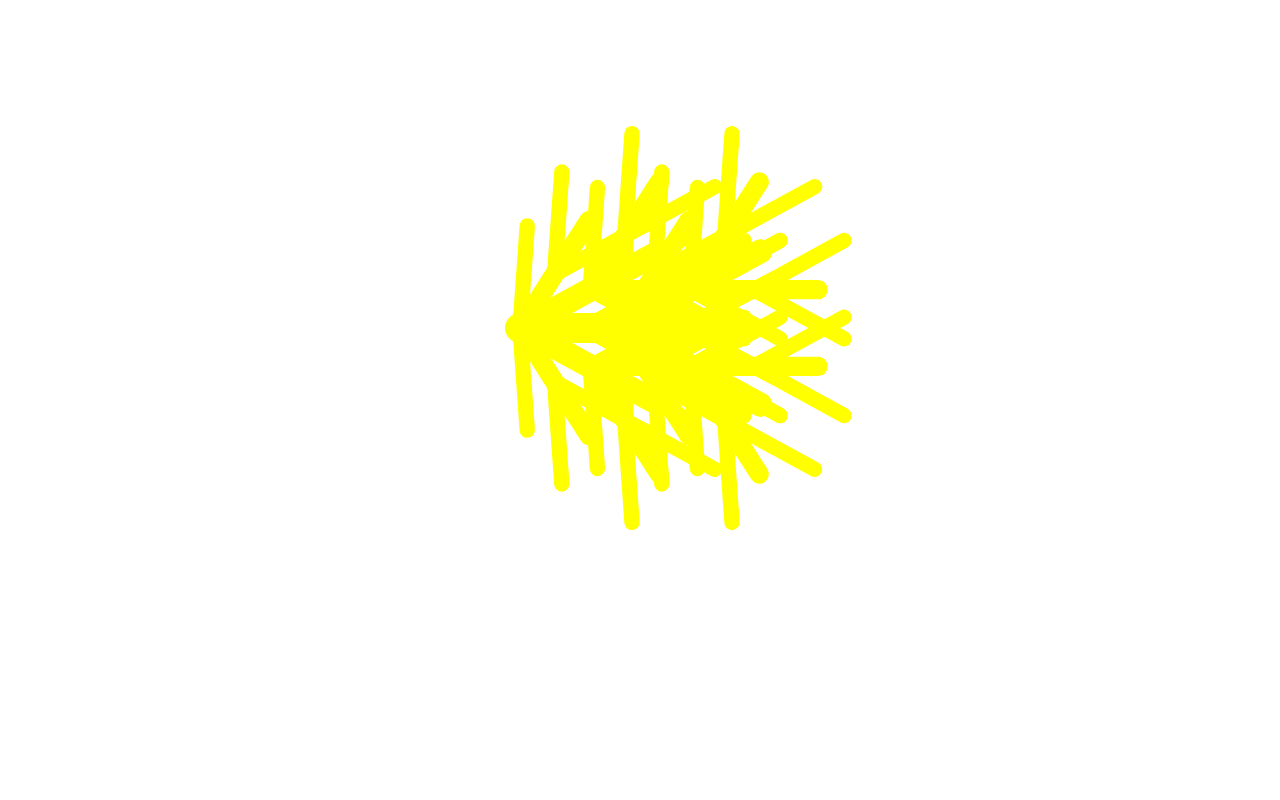
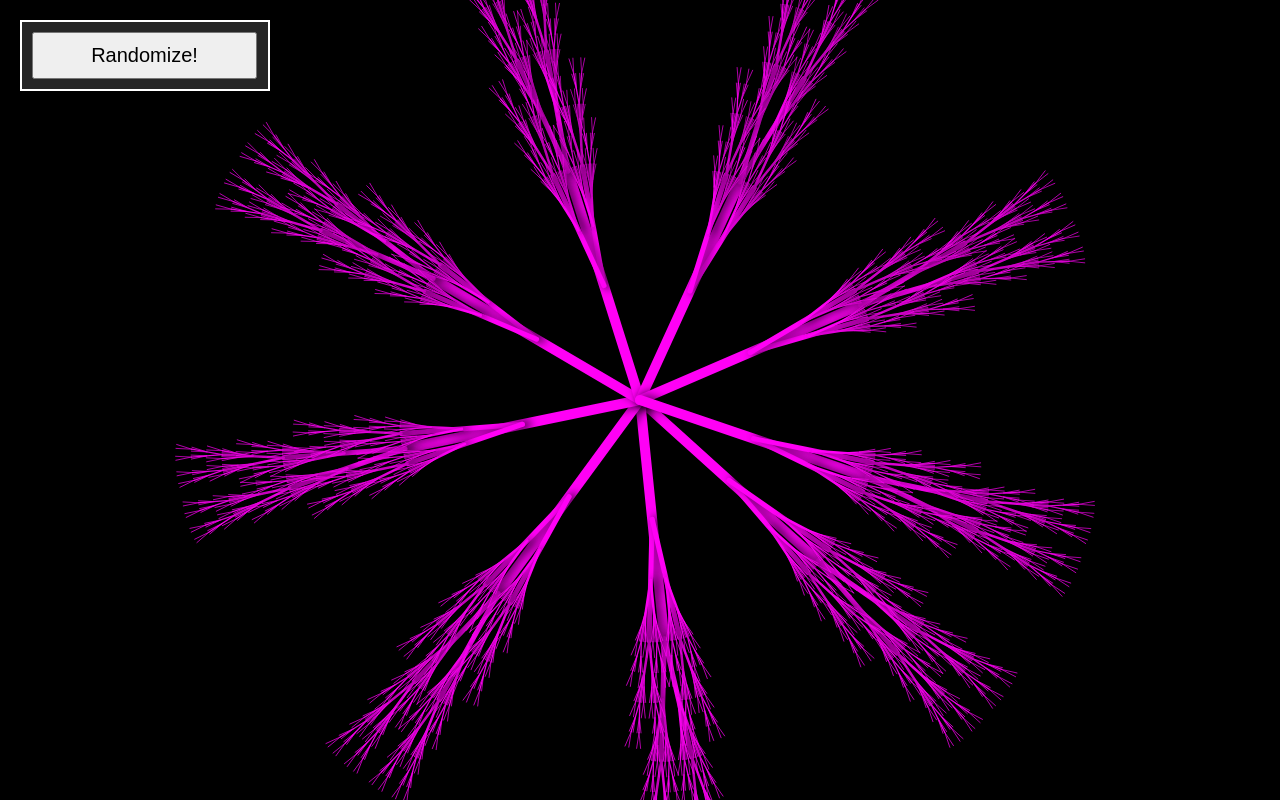
Before and after one commit to MississippiBrenn/htmlcanvas, a plain HTML site: page index.html in a window 1280 px wide. Drawn offline with Linux system fonts and the light colour scheme.

Commit message:
randomize button

```diff
--- a/index.html
+++ b/index.html
@@ -4,10 +4,13 @@
     <meta charset="UTF-8">
     <meta http-equiv="X-UA-Compatible" content="IE=edge">
     <meta name="viewport" content="width=device-width, initial-scale=1.0">
-
+    <link rel="stylesheet" href="style.css">
 </head>
 <body>
     <canvas id="canvas1"></canvas>
+    <div id="controls">
+        <button id="randomizeButton">Randomize!</button>
+    </div>
     <script src="./script.js"></script>
 </body>
 </html>
--- a/script.js
+++ b/script.js
@@ -2,25 +2,40 @@ window.addEventListener('load', function(){
     const canvas = document.getElementById('canvas1')
     //built in canvas 2d api
     const ctx = canvas.getContext('2d');
-    canvas.width = window.innerWidth * 0.8;
-    canvas.height = window.innerHeight * 0.8;
+    canvas.width = window.innerWidth;
+    canvas.height = window.innerHeight;
     //canvas settings
     ctx.fillStyle = 'green';
-    ctx.strokeStyle = 'yellow';
-    ctx.lineWidth = 30
-    ctx.lineCap='round';
+    ctx.strokeStyle = 'gold';
+    ctx.lineWidth = 10;
+    ctx.lineCap ='round';
+    ctx.shadowColor = 'rgba(0,0,0,0.7)';
+    ctx.shadowOffsetX = 10;
+    ctx.shadowOffsetX = 5;
+    ctx.shadowBlur = 10;
 
     //effect settings
-    let size = 200;
-    let sides = 20;
-    let maxLevel = 3;
-    let spread = 0.5;
-    let branches = 2;
-    ctx.save();
-    ctx.translate(canvas.width/2,canvas.height/2);
-    ctx.scale(1,1);
-    ctx.rotate(0);
-    // ctx.fillRect(0,0, canvas.width, canvas.height);
+    let size = canvas.width <canvas.height ? canvas.width * 0.3 : canvas.height * 0.3;
+    //depth of fractal
+    const maxLevel = 4;
+    const branches = 2;
+
+    // number of sides to form full circle
+    let sides = Math.random() * 7 + 2;
+    //how much smaller the segmets are compared to the previous segment
+    let scale = Math.random() * 0.2 + 0.4;
+    //angle in radians between parent branches and their segments
+    //0 is cool
+    let spread = Math.random() * 2.9 + 0.1;
+    // hsl color declaration 0% is gray scale and 100% is full saturated
+    let color = 'hsl('+Math.random() * 360 +', 100%, 50%)';
+     drawFractal();
+
+
+    //controls
+    const randomizeButton = document.getElementById('randomizeButton')
+
+
 
     function drawBranch(level){
         if(level > maxLevel) return;
@@ -30,36 +45,51 @@ window.addEventListener('load', function(){
         ctx.stroke();
         for(let i =0; i < branches; i++){
             ctx.save();
-            ctx.translate((size/branches)*i,0)
+            ctx.translate(size-(size/branches)*i,0);
             ctx.rotate(spread);
-            ctx.scale(0.8,0.8);
+            ctx.scale(scale,scale);
             drawBranch(level+1);
             ctx.restore();
 
             ctx.save();
-            ctx.translate((size/branches)*i,0)
+            ctx.translate(size -(size/branches)*i,0);
             ctx.rotate(-spread);
-            ctx.scale(0.8,0.8);
+            ctx.scale(scale,scale);
             drawBranch(level+1);
             ctx.restore();
         }
 
     }
 
-    drawBranch(0);
 
 
-    // for(let i =0; i < sides; i++){
-    // ctx.beginPath();
-    // ctx.moveTo(0,0);
-    // ctx.lineTo(size,0);
-    // ctx.stroke();
-    // ctx.rotate((Math.PI * 2)/sides);
-    // ctx.scale(.95,.95);
-    // ctx.translate(30,50);
-    // }
+    function drawFractal(){
+        ctx.clearRect(0,0,canvas.width, canvas.height);
+        ctx.save();
+        ctx.strokeStyle = color;
+        ctx.translate(canvas.width/2,canvas.height/2);
+        for(let i =0; i < sides; i++){
+            ctx.rotate((Math.PI *2)/sides);
+            drawBranch(0);
+            }
 
+        ctx.restore();
+    }
 
-    ctx.restore();
+    drawFractal();
 
+    function randomizeFractal(){
+        // number of sides to form full circle
+         sides = Math.random() * 7 + 2;
+        //how much smaller the segmets are compared to the previous segment
+         scale = Math.random() * 0.2 + 0.4;
+        //angle in radians between parent branches and their segments
+        //0 is cool
+         spread = Math.random() * 2.9 + 0.1;
+        // hsl color declaration 0% is gray scale and 100% is full saturated
+         color = 'hsl('+Math.random() * 360 +', 100%, 50%)';
+         drawFractal();
+    }
+
+    randomizeButton.addEventListener('click', randomizeFractal);
 });
--- a/style.css
+++ b/style.css
@@ -5,9 +5,25 @@
 }
 
 #canvas1 {
-    background: blue;
+    background:black;
     position: absolute;
     left: 50%;
     top: 50%;
     transform: translate(-50%, -50%);
 }
+
+#controls {
+    position: absolute;
+    padding: 10px;
+    border: 2px solid white;
+    left: 20px;
+    top: 20px;
+    width: 250px;
+    background: rgb(255,255,255, 0.15)
+}
+
+button {
+    padding: 10px 40px;
+    width: 225px;
+    font-size: 20px;
+}
```
